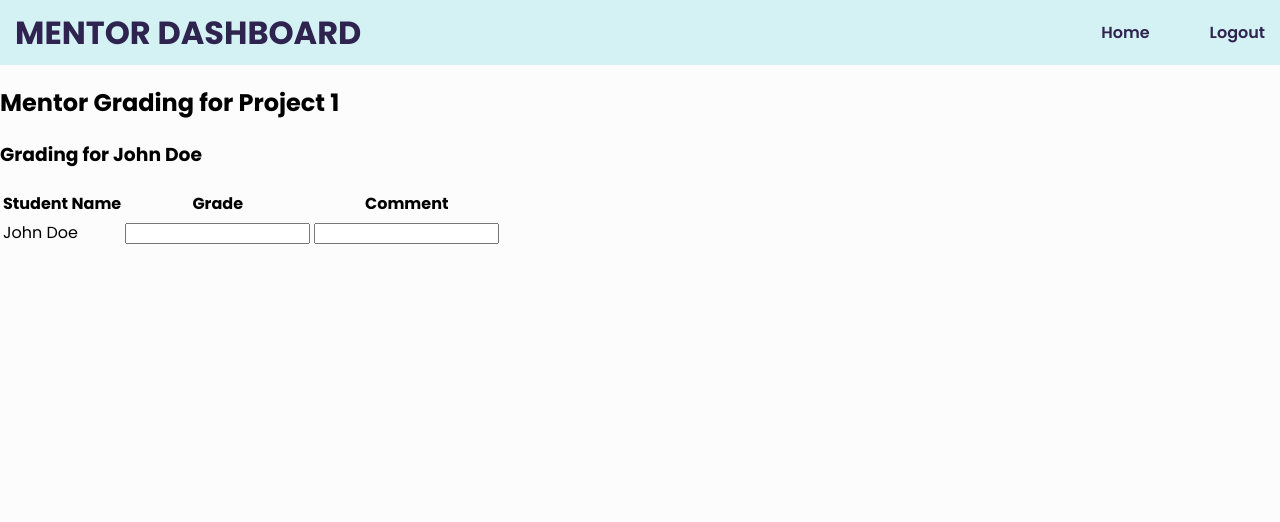
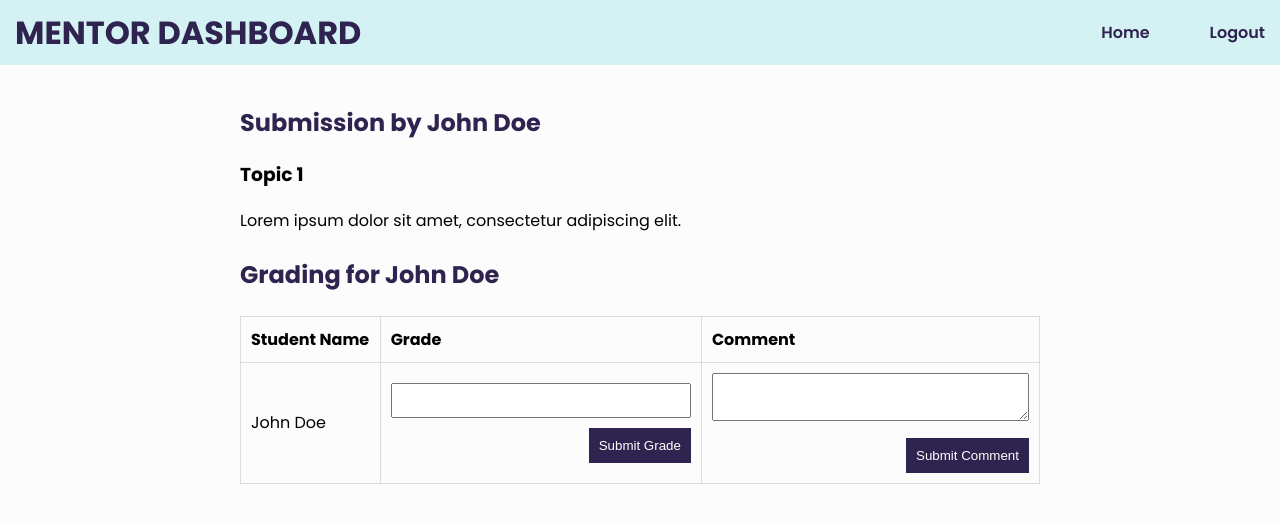
Before and after one commit to Sanjeev-Krishna-S/test1, a React (Create React App) app: page /mentor/submission/1 in a window 1280 px wide. Both pictures are taken after a click on the button 640 px from the left and 238 px from the top of the page. Shown: the top 522 px of the page. Built offline with nearby package versions, Linux system fonts and the light colour scheme.

Commit message:
Re-worked the filter issue, and completed Mentor Grading

```diff
--- /dev/null
+++ b/src/pages/MentorGrading.css
@@ -0,0 +1,55 @@
+/* MentorGrading.css */
+
+.mentor-grading-container {
+    max-width: 800px;
+    margin: 0 auto;
+    padding: 20px;
+  }
+
+  .mentor-grading-h2 {
+    color: #2f234f;
+  }
+
+  .mentor-grading-h3 {
+    font-size: 1.5em;
+    color: #2f234f;
+  }
+
+  .mentor-grading-table {
+    width: 100%;
+    margin-top: 20px;
+    border-collapse: collapse;
+  }
+
+  .mentor-grading-table th,
+  .mentor-grading-table td {
+    padding: 10px;
+    border: 1px solid #ddd;
+    text-align: left;
+  }
+
+  .mentor-grading-input {
+    width: 100%;
+    padding: 8px;
+    box-sizing: border-box;
+  }
+
+  .mentor-grading-textarea {
+    width: 100%;
+    padding: 8px;
+    box-sizing: border-box;
+  }
+
+  .mentor-grading-button {
+    background-color: #2f234f;
+    color: #fff;
+    padding: 10px;
+    border: none;
+    cursor: pointer;
+    margin-top: 10px;
+    float: right; /* Align the button to the right */
+  }
+
+  .mentor-grading-button:hover {
+    background-color: #574c4c;
+  }
--- a/src/pages/MentorGrading.jsx
+++ b/src/pages/MentorGrading.jsx
@@ -1,6 +1,7 @@
 // MentorGrading.jsx
 import React, { useState } from 'react';
 import { useParams, useLocation } from 'react-router-dom';
+import './MentorGrading.css';
 
 const MentorGrading = () => {
   const { projectId } = useParams();
@@ -8,6 +9,19 @@ const MentorGrading = () => {
 
   // Extract gradingData and selectedStudent from the location state
   const { gradingData, selectedStudent, selectedStudentName } = location.state || {};
+
+  // Dummy data for submission details
+  const submissionDetails = [
+    { topic: 'Topic 1', content: 'Lorem ipsum dolor sit amet, consectetur adipiscing elit.' },
+    { topic: 'Topic 2', content: 'Pellentesque habitant morbi tristique senectus et netus et malesuada fames ac turpis egestas.' },
+    { topic: 'Topic 3', content: 'Curabitur non nulla sit amet nisl tempus convallis quis ac lectus.' },
+    // Add more topics and content as needed
+  ];
+
+  // Filter submission details based on the selected student's topic
+  const filteredSubmissionDetails = submissionDetails.filter(
+    (detail) => detail.topic === selectedStudent.topic
+  );
 
   // State to store grading data
   const [grading, setGrading] = useState({ grade: '', comment: '' });
@@ -22,12 +36,30 @@ const MentorGrading = () => {
     setGrading((prevGrading) => ({ ...prevGrading, comment: value }));
   };
 
+  // Function to handle grade submission
+  const handleGradeSubmit = () => {
+    // Implement your logic to submit the grade
+    console.log('Submitted Grade:', grading.grade);
+  };
+
+  // Function to handle comment submission
+  const handleCommentSubmit = () => {
+    // Implement your logic to submit the comment
+    console.log('Submitted Comment:', grading.comment);
+  };
+
   return (
-    <div>
-      <h2>Mentor Grading for Project {projectId}</h2>
+    <div className="mentor-grading-container">
+      <h2 className="mentor-grading-h2">Submission by {selectedStudentName}</h2>
+      {filteredSubmissionDetails.map((detail) => (
+        <div key={detail.topic}>
+          <h3>{detail.topic}</h3>
+          <p>{detail.content}</p>
+        </div>
+      ))}
       {/* Display the selected student's name */}
-      <h3>Grading for {selectedStudentName}</h3>
-      <table>
+      <h3 className="mentor-grading-h3">Grading for {selectedStudentName}</h3>
+      <table className="mentor-grading-table">
         <thead>
           <tr>
             <th>Student Name</th>
@@ -40,17 +72,24 @@ const MentorGrading = () => {
             <td>{selectedStudentName}</td>
             <td>
               <input
+                className="mentor-grading-input"
                 type="text"
                 value={grading.grade}
                 onChange={(e) => handleGradeChange(e.target.value)}
               />
+              <button className="mentor-grading-button" onClick={handleGradeSubmit}>
+                Submit Grade
+              </button>
             </td>
             <td>
-              <input
-                type="text"
+              <textarea
+                className="mentor-grading-textarea"
                 value={grading.comment}
                 onChange={(e) => handleCommentChange(e.target.value)}
               />
+              <button className="mentor-grading-button" onClick={handleCommentSubmit}>
+                Submit Comment
+              </button>
             </td>
           </tr>
         </tbody>
--- a/src/pages/MentorSubmission.jsx
+++ b/src/pages/MentorSubmission.jsx
@@ -33,37 +33,37 @@ const MentorSubmission = () => {
     1: [
       { id: 101, studentName: 'John Doe', topic: 'Topic 1', batch: 'Batch A', status: 'Submitted' },
       { id: 102, studentName: 'Jasmine', topic: 'Topic 2', batch: 'Batch B', status: 'Not Submitted' },
-      { id: 103, studentName: 'Jennifer', topic: 'Topic 3', batch: 'Batch C', status: 'Submitted' },
-      { id: 104, studentName: 'Alex', topic: 'Topic 4', batch: 'Batch B', status: 'Not Submitted' },
-      { id: 105, studentName: 'Emma', topic: 'Topic 5', batch: 'Batch C', status: 'Submitted' },
+      { id: 103, studentName: 'Jennifer', topic: 'Topic 1', batch: 'Batch C', status: 'Submitted' },
+      { id: 104, studentName: 'Alex', topic: 'Topic 2', batch: 'Batch B', status: 'Not Submitted' },
+      { id: 105, studentName: 'Emma', topic: 'Topic 1', batch: 'Batch C', status: 'Submitted' },
     ],
     2: [
-      { id: 201, studentName: 'Alice Smith', topic: 'Topic 1', batch: 'Batch A', status: 'Submitted' },
-      { id: 202, studentName: 'Bob', topic: 'Topic 2', batch: 'Batch B', status: 'Not Submitted' },
-      { id: 203, studentName: 'Charlie', topic: 'Topic 3', batch: 'Batch C', status: 'Submitted' },
-      { id: 204, studentName: 'David', topic: 'Topic 4', batch: 'Batch A', status: 'Not Submitted' },
-      { id: 205, studentName: 'Eva', topic: 'Topic 5', batch: 'Batch B', status: 'Submitted' },
+      { id: 201, studentName: 'Alice Smith', topic: 'Topic 3', batch: 'Batch A', status: 'Submitted' },
+      { id: 202, studentName: 'Bob', topic: 'Topic 3', batch: 'Batch B', status: 'Not Submitted' },
+      { id: 203, studentName: 'Charlie', topic: 'Topic 2', batch: 'Batch C', status: 'Submitted' },
+      { id: 204, studentName: 'David', topic: 'Topic 1', batch: 'Batch A', status: 'Not Submitted' },
+      { id: 205, studentName: 'Eva', topic: 'Topic 3', batch: 'Batch B', status: 'Submitted' },
     ],
     3: [
       { id: 301, studentName: 'Johnson', topic: 'Topic 1', batch: 'Batch A', status: 'Submitted' },
-      { id: 302, studentName: 'Johnny', topic: 'Topic 2', batch: 'Batch B', status: 'Not Submitted' },
-      { id: 303, studentName: 'Parker', topic: 'Topic 3', batch: 'Batch C', status: 'Submitted' },
-      { id: 304, studentName: 'Peter', topic: 'Topic 4', batch: 'Batch C', status: 'Not Submitted' },
-      { id: 305, studentName: 'Eve', topic: 'Topic 5', batch: 'Batch B', status: 'Submitted' },
+      { id: 302, studentName: 'Johnny', topic: 'Topic 3', batch: 'Batch B', status: 'Not Submitted' },
+      { id: 303, studentName: 'Parker', topic: 'Topic 2', batch: 'Batch C', status: 'Submitted' },
+      { id: 304, studentName: 'Peter', topic: 'Topic 1', batch: 'Batch C', status: 'Not Submitted' },
+      { id: 305, studentName: 'Eve', topic: 'Topic 3', batch: 'Batch B', status: 'Submitted' },
     ],
     4: [
-      { id: 401, studentName: 'Jennifer', topic: 'Topic 1', batch: 'Batch A', status: 'Submitted' },
-      { id: 402, studentName: 'Aizen', topic: 'Topic 2', batch: 'Batch B', status: 'Not Submitted' },
+      { id: 401, studentName: 'Jennifer', topic: 'Topic 2', batch: 'Batch A', status: 'Submitted' },
+      { id: 402, studentName: 'Aizen', topic: 'Topic 1', batch: 'Batch B', status: 'Not Submitted' },
       { id: 403, studentName: 'Kurosaki', topic: 'Topic 3', batch: 'Batch C', status: 'Submitted' },
-      { id: 404, studentName: 'Itadori', topic: 'Topic 4', batch: 'Batch A', status: 'Not Submitted' },
-      { id: 405, studentName: 'Fushiguro', topic: 'Topic 5', batch: 'Batch A', status: 'Submitted' },
+      { id: 404, studentName: 'Itadori', topic: 'Topic 1', batch: 'Batch A', status: 'Not Submitted' },
+      { id: 405, studentName: 'Fushiguro', topic: 'Topic 2', batch: 'Batch A', status: 'Submitted' },
     ],
     5: [
       { id: 501, studentName: 'Alice Smith', topic: 'Topic 1', batch: 'Batch A', status: 'Submitted' },
       { id: 502, studentName: 'Bob', topic: 'Topic 2', batch: 'Batch B', status: 'Not Submitted' },
       { id: 503, studentName: 'Charlie', topic: 'Topic 3', batch: 'Batch C', status: 'Submitted' },
-      { id: 504, studentName: 'David', topic: 'Topic 4', batch: 'Batch D', status: 'Not Submitted' },
-      { id: 505, studentName: 'Eva', topic: 'Topic 5', batch: 'Batch E', status: 'Submitted' },
+      { id: 504, studentName: 'David', topic: 'Topic 2', batch: 'Batch D', status: 'Not Submitted' },
+      { id: 505, studentName: 'Eva', topic: 'Topic 2', batch: 'Batch E', status: 'Submitted' },
     ],
     // Add more submissions for other projects
   };
@@ -78,8 +78,13 @@ const MentorSubmission = () => {
     setSelectedFilter(event.target.value);
   };
 
-  // Extract batch and topic from the selected filter
-  const [selectedBatch, selectedTopic] = selectedFilter.split('-');
+  // Function to filter submissions based on selected filters
+  const filteredSubmissions = submissions.filter((submission) => {
+    const isTopicMatch = !selectedFilter || submission.topic === selectedFilter;
+    const isBatchMatch = !selectedFilter || submission.batch === selectedFilter;
+
+    return isTopicMatch || isBatchMatch;
+  });
 
   // Function to handle accordion click
   const handleAccordionClick = (studentId, studentName) => {
@@ -103,24 +108,18 @@ const handleAccordionClick = (studentId, studentName) => {
         {/* Combined batch and topic filter */}
         <label htmlFor="combinedFilter">Filter:</label>
         <select id="combinedFilter" value={selectedFilter} onChange={handleFilterChange}>
-          <optgroup label="Topics">
-            <option value="">All Topics</option>
-            <option value="Topic A">Topic A</option>
-            <option value="Topic B">Topic B</option>
-            <option value="Topic C">Topic C</option>
-            {/* Add more topics as needed */}
-          </optgroup>
-          <optgroup label="Batches">
-            <option value="">All Batches</option>
+          <option value="">All</option>
+          <option value="Topic 1">Topic 1</option>
+          <option value="Topic 2">Topic 2</option>
+          <option value="Topic 3">Topic 3</option>
           <option value="Batch A">Batch A</option>
           <option value="Batch B">Batch B</option>
           <option value="Batch C">Batch C</option>
-            {/* Add more batches as needed */}
-          </optgroup>
+          {/* Add more topics and batches as needed */}
         </select>
       </div>
 
-      {submissions.map((submission) => (
+      {filteredSubmissions.map((submission) => (
         <Accordion
           key={submission.id}
           onClick={() => handleAccordionClick(submission.id, submission.studentName)}
```
Lines whose indentation alone changed are shown as unchanged.
